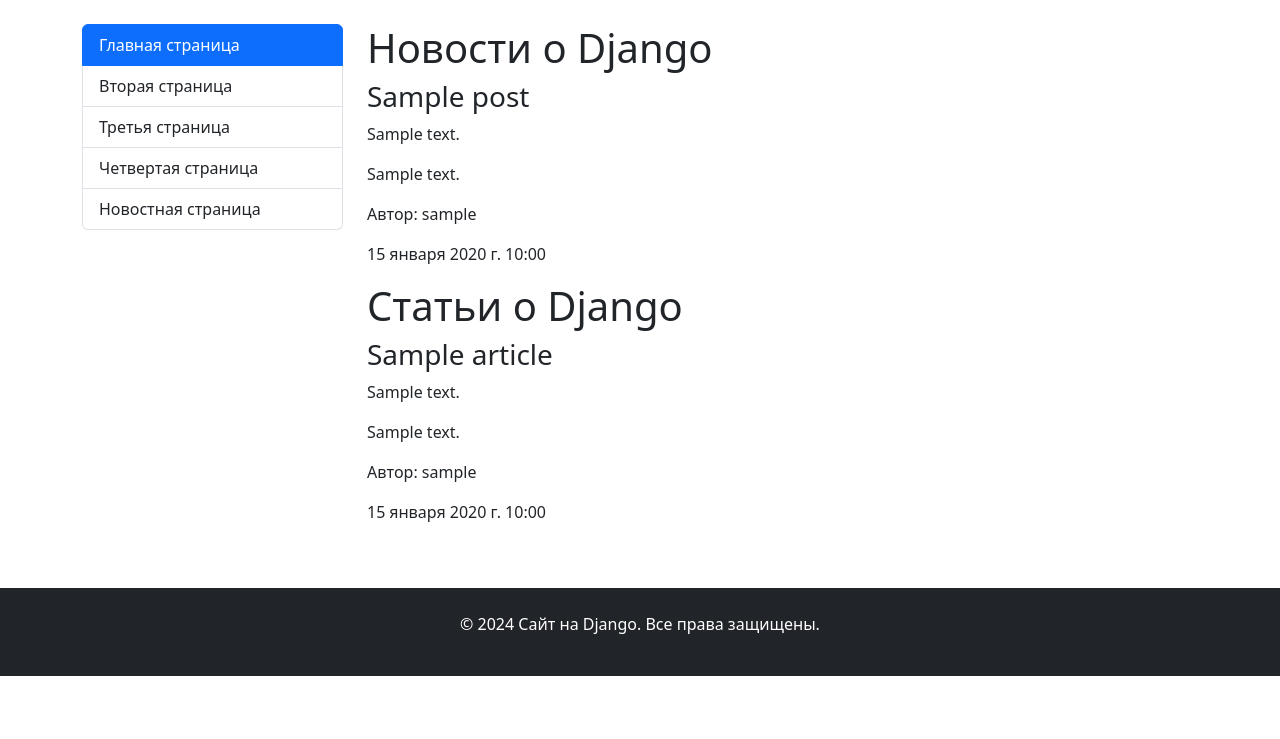
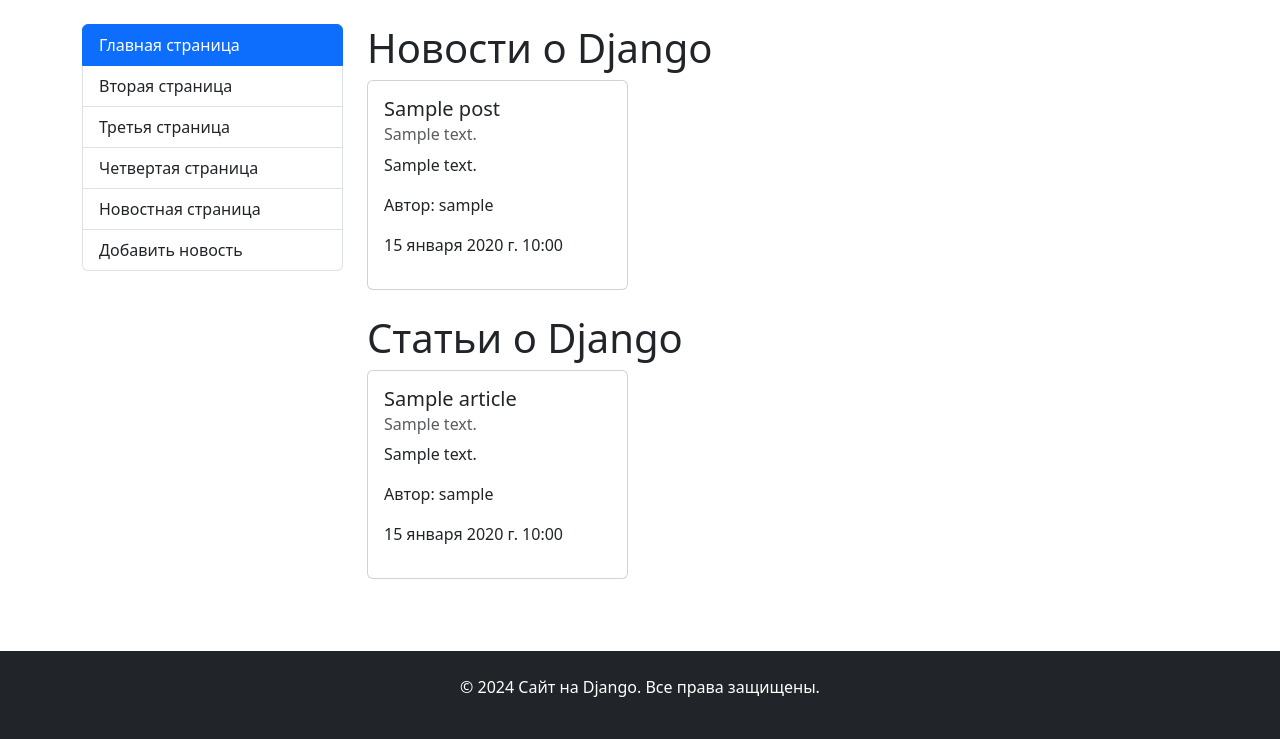
Before and after one commit to MamaFima/lessone20, a Django app: page /news/ in a window 1280 px wide. Shown: the part 207-946 px from the top of the page. Before the commit the page ends 883 px from the top, so only its background shows below. Run offline with Django 5.2, Linux system fonts and the light colour scheme; tables that the repository leaves empty hold one stand-in row (values such as "Sample post").

Commit message:
add new code

```diff
--- a/zerocoder/main/templates/main/nav.html
+++ b/zerocoder/main/templates/main/nav.html
@@ -4,4 +4,5 @@
     <a href="{% url 'page3' %}" class="list-group-item list-group-item-action">Третья страница</a>
     <a href="{% url 'page4' %}" class="list-group-item list-group-item-action">Четвертая страница</a>
     <a href="{% url 'news_home' %}" class="list-group-item list-group-item-action">Новостная страница</a>
+    <a href="{% url 'news_add' %}" class="list-group-item list-group-item-action">Добавить новость</a>
 </div>
--- a/zerocoder/news/models.py
+++ b/zerocoder/news/models.py
@@ -2,11 +2,11 @@ from django.db import models
 from django.contrib.auth.models import User
 
 class News_post(models.Model):
+    user = models.ForeignKey(User, null=True, blank=True, on_delete=models.SET_NULL)  # Поле user с опцией null=True
     title = models.CharField('Название новости', max_length=200)
     short_description = models.CharField('Краткое описание новости', max_length=250)
     text = models.TextField('Текст новости')
     pub_date = models.DateTimeField('Дата публикации', auto_now_add=True)
-    user = models.ForeignKey(User, on_delete=models.CASCADE)
 
     def __str__(self):
         return self.title
--- a/zerocoder/news/templates/news/news.html
+++ b/zerocoder/news/templates/news/news.html
@@ -6,30 +6,42 @@
 {% block content %}
     <h1>Новости о Django</h1>
     {% if news %}
+    <div class="row">
         {% for new in news %}
-    <div>
-        <h3>{{ new.title }}</h3>
-        <p>{{ new.short_description }}</p>
-        <p>{{ new.text }}</p>
-        <p>Автор: {{ new.user.username }}</p>
+        <div class="col-md-4 mb-4">
+            <div class="card" style="width: 100%;">
+                <div class="card-body">
+                    <h5 class="card-title">{{ new.title }}</h5>
+                    <h6 class="card-subtitle mb-2 text-body-secondary">{{ new.short_description }}</h6>
+                    <p class="card-text">{{ new.text }}</p>
+                    <p class="card-text">Автор: {{ new.user.username }}</p>
                     <p>{{ new.pub_date }}</p>
                 </div>
+            </div>
+        </div>
         {% endfor %}
+    </div>
     {% else %}
         <h4>Новостей еще нет</h4>
     {% endif %}
 
     <h1>Статьи о Django</h1>
     {% if articles %}
+    <div class="row">
         {% for article in articles %}
-    <div>
-        <h3>{{ article.title }}</h3>
-        <p>{{ article.short_description }}</p>
-        <p>{{ article.text }}</p>
-        <p>Автор: {{ article.author.username }}</p>
+        <div class="col-md-4 mb-4">
+            <div class="card" style="width: 100%;">
+                <div class="card-body">
+                    <h5 class="card-title">{{ article.title }}</h5>
+                    <h6 class="card-subtitle mb-2 text-body-secondary">{{ article.short_description }}</h6>
+                    <p class="card-text">{{ article.text }}</p>
+                    <p class="card-text">Автор: {{ article.author.username }}</p>
                     <p>{{ article.pub_date }}</p>
                 </div>
+            </div>
+        </div>
         {% endfor %}
+    </div>
     {% else %}
         <h4>Статей еще нет</h4>
     {% endif %}
--- a/zerocoder/news/urls.py
+++ b/zerocoder/news/urls.py
@@ -3,6 +3,7 @@ from . import views
 
 urlpatterns = [
     path('', views.home, name='news_home'),
+    path('create_news/', views.news_add, name='news_add'),
 
 
 ]
--- a/zerocoder/news/views.py
+++ b/zerocoder/news/views.py
@@ -1,7 +1,31 @@
-from django.shortcuts import render
+from django.shortcuts import render, redirect
 from .models import News_post, Article
+from .forms import News_postForm
+from django.contrib.auth.models import User
+
 
 def home(request):
     news = News_post.objects.all()
     articles = Article.objects.all()
     return render(request, 'news/news.html', {'news': news, 'articles': articles})
+
+
+def news_add(request):
+    error = ''
+    if request.method == 'POST':
+        form = News_postForm(request.POST)
+        if form.is_valid():
+            news = form.save(commit=False)
+            if request.user.is_authenticated:
+                # Если пользователь авторизован, присваиваем его
+                news.user = request.user
+            else:
+                # Если нет авторизации, можно пропустить присвоение пользователя
+                news.user = None
+            news.save()
+            return redirect('news_home')
+        else:
+            error = "Данные некорректны"
+
+    form = News_postForm()
+    return render(request, 'news/add_new_post.html', {'form': form, 'error': error})
--- a/zerocoder/zerocoder/settings.py
+++ b/zerocoder/zerocoder/settings.py
@@ -120,6 +120,8 @@ USE_TZ = True
 
 STATIC_URL = 'static/'
 
+
+
 # Default primary key field type
 # https://docs.djangoproject.com/en/5.1/ref/settings/#default-auto-field
 
```
Also changed, not shown: zerocoder/news/forms.py (added, +22 -0 lines), zerocoder/news/templates/news/add_new_post.html (added, +48 -0 lines), zerocoder/__init__.py (added), zerocoder/news/migrations/0004_alter_news_post_user.py (added). Lines whose indentation alone changed are shown as unchanged.
